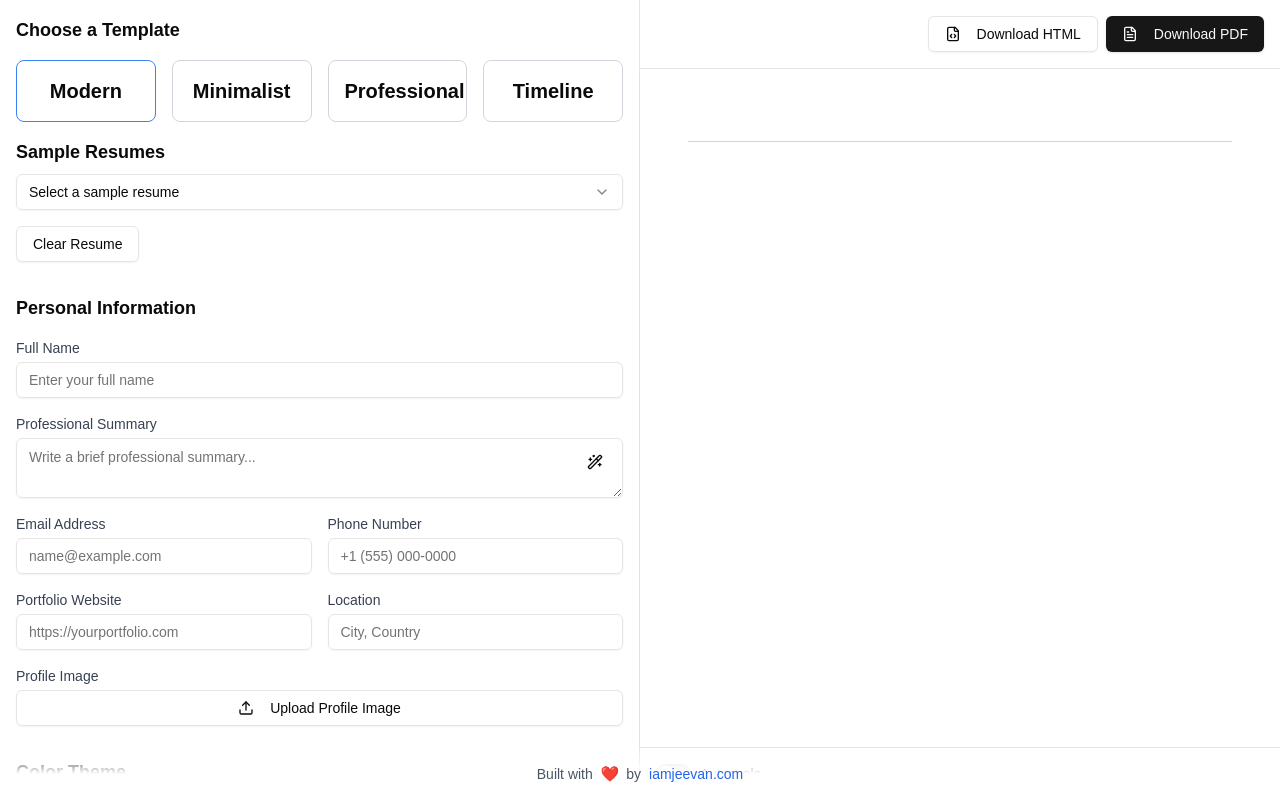
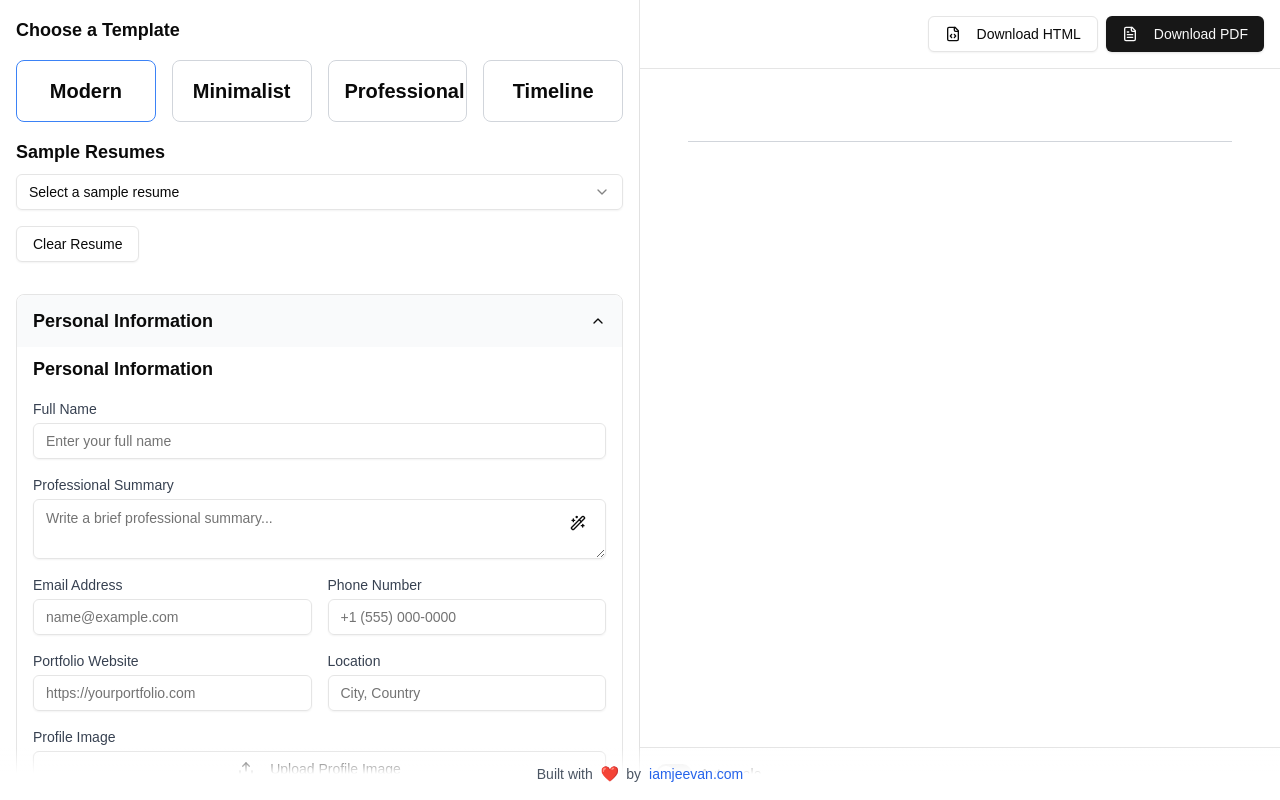
Before and after one commit to jeevan-vj/modern-ATS-resume-generator, a Next.js app in the folder resume-generator/: page /resume-builder in a window 1280 px wide. Built offline with nearby package versions, Linux system fonts and the light colour scheme.

Commit message:
Implement collapsible sections in resume form for better organization and user experience

```diff
--- a/resume-generator/components/resume-form.tsx
+++ b/resume-generator/components/resume-form.tsx
@@ -7,19 +7,63 @@ import { WorkExperienceSection } from './sections/work-experience-section'
 import { EducationSection } from './sections/education-section'
 import { SkillsSection } from './sections/skills-section'
 import { CustomFieldsSection } from './sections/custom-fields-section'
+import { Collapsible, CollapsibleContent, CollapsibleTrigger } from "./ui/collapsible"
+import { motion } from "framer-motion"
+
+interface SectionWrapperProps {
+  title: string
+  children: React.ReactNode
+  defaultOpen?: boolean
+}
+
+function SectionWrapper({ title, children, defaultOpen = false }: SectionWrapperProps) {
+  return (
+    <motion.div
+      initial={{ opacity: 0, y: 20 }}
+      animate={{ opacity: 1, y: 0 }}
+      transition={{ duration: 0.3 }}
+    >
+      <Collapsible defaultOpen={defaultOpen} className="border rounded-lg">
+        <CollapsibleTrigger className="px-4 py-3 text-lg font-semibold w-full text-left bg-gray-50 hover:bg-gray-100 rounded-t-lg">
+          {title}
+        </CollapsibleTrigger>
+        <CollapsibleContent className="p-4 pt-2">
+          {children}
+        </CollapsibleContent>
+      </Collapsible>
+    </motion.div>
+  )
+}
 
 export function ResumeForm({ data, onChange }: {
   data: ResumeData
   onChange: (data: ResumeData) => void
 }) {
   return (
-    <div className="space-y-8 p-4">
-      <PersonalInfoSection data={data} onChange={onChange} />
-      <ColorThemeSection data={data} onChange={onChange} />
-      <WorkExperienceSection data={data} onChange={onChange} />
-      <EducationSection data={data} onChange={onChange} />
-      <SkillsSection data={data} onChange={onChange} />
-      <CustomFieldsSection data={data} onChange={onChange} />
+    <div className="space-y-4 p-4">
+      <SectionWrapper title="Personal Information" defaultOpen={true}>
+        <PersonalInfoSection data={data} onChange={onChange} />
+      </SectionWrapper>
+
+      <SectionWrapper title="Work Experience">
+        <WorkExperienceSection data={data} onChange={onChange} />
+      </SectionWrapper>
+
+      <SectionWrapper title="Education">
+        <EducationSection data={data} onChange={onChange} />
+      </SectionWrapper>
+
+      <SectionWrapper title="Skills">
+        <SkillsSection data={data} onChange={onChange} />
+      </SectionWrapper>
+
+      <SectionWrapper title="Theme">
+        <ColorThemeSection data={data} onChange={onChange} />
+      </SectionWrapper>
+
+      <SectionWrapper title="Custom Fields">
+        <CustomFieldsSection data={data} onChange={onChange} />
+      </SectionWrapper>
     </div>
   )
 }
--- /dev/null
+++ b/resume-generator/components/ui/collapsible.tsx
@@ -0,0 +1,44 @@
+"use client"
+
+import * as React from "react"
+import * as CollapsiblePrimitive from "@radix-ui/react-collapsible"
+import { ChevronDown } from "lucide-react"
+import { cn } from "@/lib/utils"
+
+const Collapsible = CollapsiblePrimitive.Root
+
+const CollapsibleTrigger = React.forwardRef<
+  React.ElementRef<typeof CollapsiblePrimitive.Trigger>,
+  React.ComponentPropsWithoutRef<typeof CollapsiblePrimitive.Trigger> & {
+    iconClassName?: string
+  }
+>(({ className, children, iconClassName, ...props }, ref) => (
+  <CollapsiblePrimitive.Trigger
+    ref={ref}
+    className={cn(
+      "flex w-full items-center justify-between py-2 font-medium transition-all hover:text-gray-500 [&[data-state=open]>svg]:rotate-180",
+      className
+    )}
+    {...props}
+  >
+    {children}
+    <ChevronDown className={cn("h-4 w-4 transition-transform duration-200", iconClassName)} />
+  </CollapsiblePrimitive.Trigger>
+))
+CollapsibleTrigger.displayName = CollapsiblePrimitive.Trigger.displayName
+
+const CollapsibleContent = React.forwardRef<
+  React.ElementRef<typeof CollapsiblePrimitive.Content>,
+  React.ComponentPropsWithoutRef<typeof CollapsiblePrimitive.Content>
+>(({ className, children, ...props }, ref) => (
+  <CollapsiblePrimitive.Content
+    ref={ref}
+    className="data-[state=closed]:animate-collapsible-up data-[state=open]:animate-collapsible-down overflow-hidden"
+    {...props}
+  >
+    <div className={cn("pb-4", className)}>{children}</div>
+  </CollapsiblePrimitive.Content>
+))
+CollapsibleContent.displayName = CollapsiblePrimitive.Content.displayName
+
+export { Collapsible, CollapsibleTrigger, CollapsibleContent }
--- a/resume-generator/package.json
+++ b/resume-generator/package.json
@@ -9,6 +9,7 @@
     "lint": "next lint"
   },
   "dependencies": {
+    "@radix-ui/react-collapsible": "^1.1.3",
     "@radix-ui/react-dialog": "^1.1.5",
     "@radix-ui/react-label": "^2.1.1",
     "@radix-ui/react-radio-group": "^1.2.2",
--- a/resume-generator/tailwind.config.ts
+++ b/resume-generator/tailwind.config.ts
@@ -6,9 +6,31 @@ const config: Config = {
     "./pages/**/*.{js,ts,jsx,tsx,mdx}",
     "./components/**/*.{js,ts,jsx,tsx,mdx}",
     "./app/**/*.{js,ts,jsx,tsx,mdx}",
+    "./src/**/*.{ts,tsx}",
   ],
   theme: {
+    container: {
+      center: true,
+      padding: "2rem",
+      screens: {
+        "2xl": "1400px",
+      },
+    },
     extend: {
+      keyframes: {
+        "collapsible-down": {
+          from: { height: "0" },
+          to: { height: "var(--radix-collapsible-content-height)" },
+        },
+        "collapsible-up": {
+          from: { height: "var(--radix-collapsible-content-height)" },
+          to: { height: "0" },
+        },
+      },
+      animation: {
+        "collapsible-down": "collapsible-down 0.2s ease-out",
+        "collapsible-up": "collapsible-up 0.2s ease-out",
+      },
       colors: {
         background: 'hsl(var(--background))',
         foreground: 'hsl(var(--foreground))',
```
Also changed, not shown: 1 other file (tests, documents, lock files or other folders).
